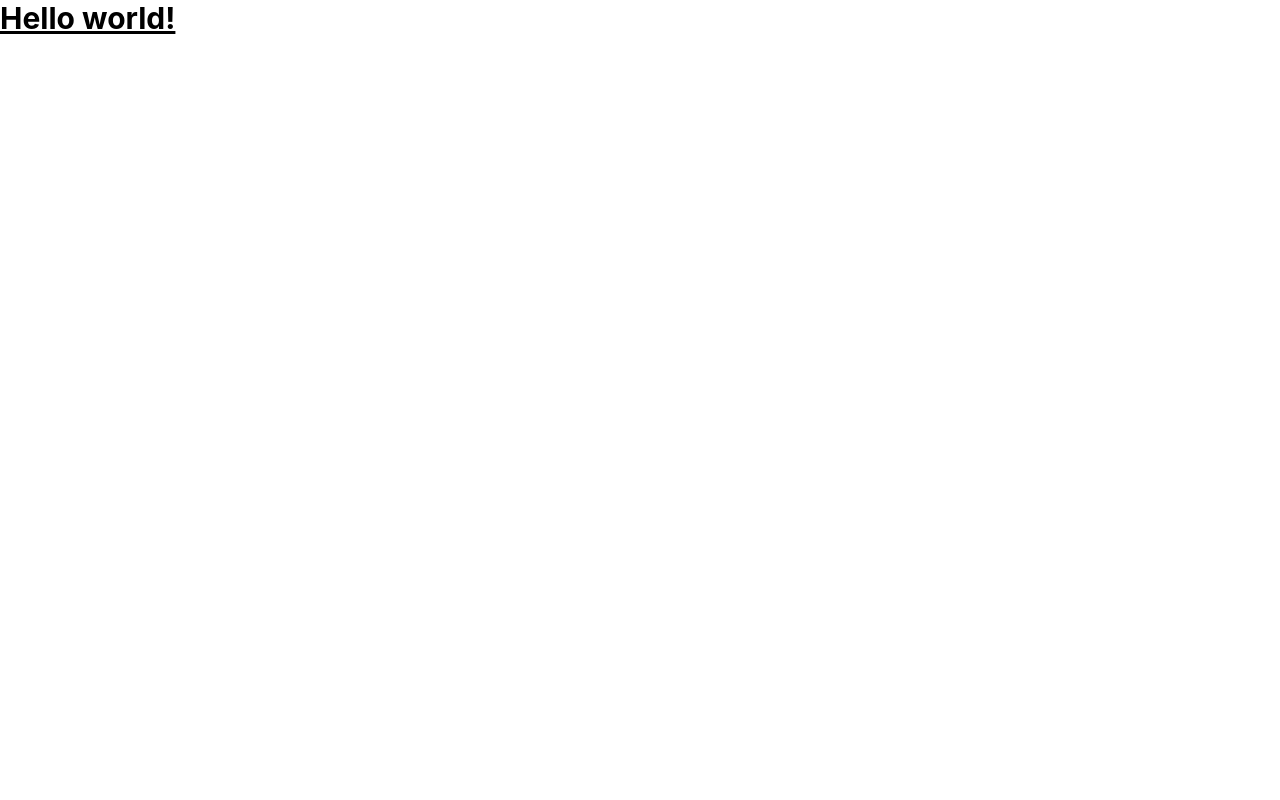
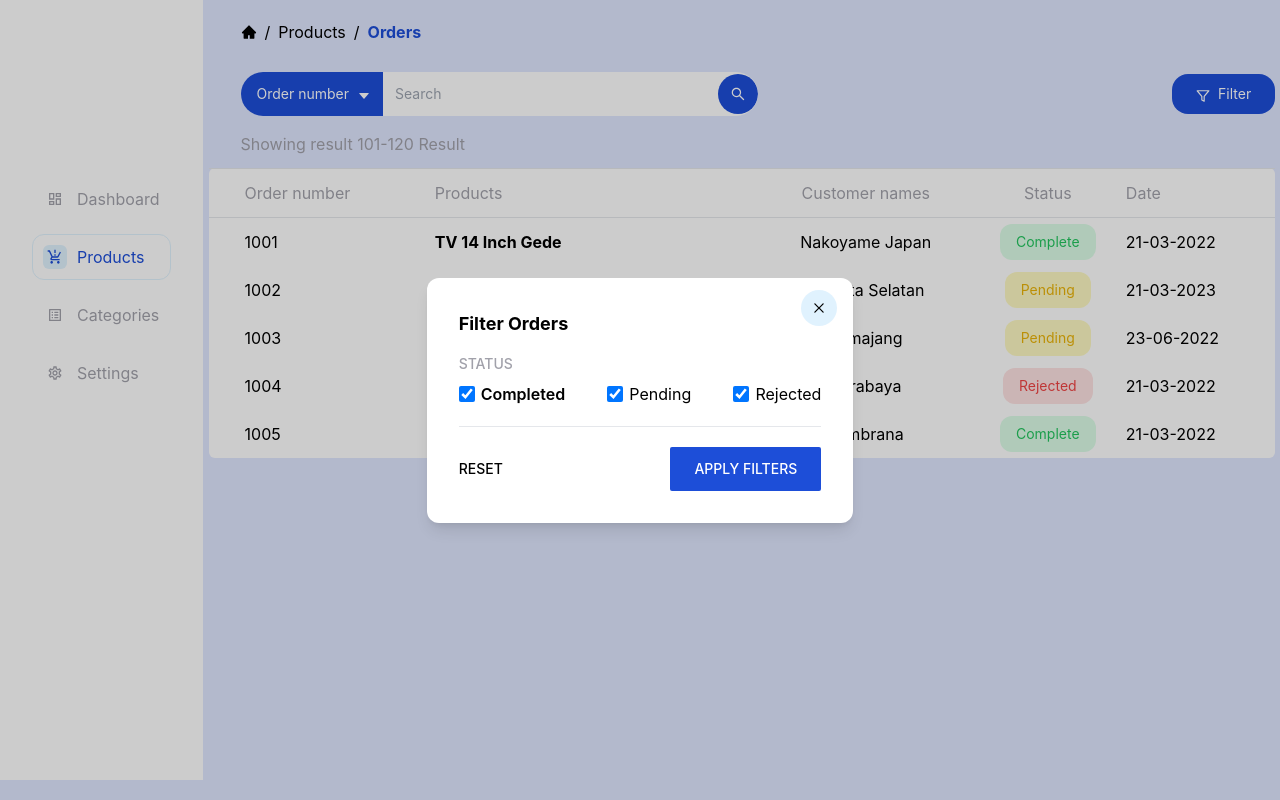
Before and after one commit to ihemebiriegondu/cruise-dashboard, a React (Create React App) app: page / in a window 1280 px wide. Built offline with nearby package versions, Linux system fonts and the light colour scheme; the HTML template or start-up script is replaced by a standard one.

Commit message:
completed the dashboard design

```diff
--- a/package.json
+++ b/package.json
@@ -14,6 +14,7 @@
     "axios": "^1.4.0",
     "react": "^18.2.0",
     "react-dom": "^18.2.0",
+    "react-icons": "^4.10.1",
     "react-scripts": "5.0.1",
     "typescript": "^4.9.5",
     "web-vitals": "^2.1.4"
--- a/src/App.tsx
+++ b/src/App.tsx
@@ -1,12 +1,88 @@
 import React from 'react';
+import SideNav from './components/sideNav';
+import SearchBar from './components/searchBar';
+
+import { FiFilter, FiChevronRight, FiChevronLeft } from 'react-icons/fi'
+import BreadCrumbs from './components/breadCrumbs';
+import FilterModal from './components/filterModal';
 
 function App() {
+
+  const orders = [
+    { id: '1001', product: 'TV 14 Inch Gede', name: 'Nakoyame Japan', status: 'Complete', date: '21-03-2022' },
+    { id: '1002', product: 'Sepeda BMX Shadow Blue', name: 'Jakarta Selatan', status: 'Pending', date: '21-03-2023' },
+    { id: '1003', product: 'TV 14 Inch Gede', name: 'Lumajang', status: 'Pending', date: '23-06-2022' },
+    { id: '1004', product: 'Iphone 11 256 GB TAM', name: 'Surabaya', status: 'Rejected', date: '21-03-2022' },
+    { id: '1005', product: 'Oppo Reno 4', name: 'Jembrana', status: 'Complete', date: '21-03-2022' },
+  ]
+
   return (
-    <div className="App">
-      <h1 className="text-3xl font-bold underline">
-        Hello world!
-      </h1>
-    </div>
+    <main className='bg-indigo-100 flex gap-x-1.5'>
+      {/* side navbar */}
+      <aside className=''>
+        <SideNav />
+      </aside>
+
+      {/*main center div */}
+      <section className='basis-10/12 py-5'>
+        <div className='ps-8'>
+          <BreadCrumbs />
+
+          <div className='flex justify-between items-center mt-7'>
+            <SearchBar />
+
+            <button className='border-none outline-none bg-blue-700 text-white py-2.5 px-6 rounded-2xl text-sm flex items-center'>
+              <FiFilter className='mt-1 me-2' />
+              <p>Filter</p>
+            </button>
+            <FilterModal />
+          </div>
+        </div>
+
+        <table className='table-auto w-full rounded-md bg-white divide-y'>
+          <caption className="caption-top text-start text-zinc-400 mb-3 mt-4 ps-8">Showing result 101-120 Result</caption>
+
+          <thead className=''>
+            <tr className='text-zinc-400'>
+              <th className='py-3 ps-9 text-start font-normal'>Order number</th>
+              <th className='text-start font-normal'>Products</th>
+              <th className='font-normal'>Customer names</th>
+              <th className='font-normal'>Status</th>
+              <th className='text-start font-normal'>Date</th>
+            </tr>
+          </thead>
+
+          <tbody>
+            {
+              orders.map((order) => (
+                <tr>
+                  <td className='py-3 ps-9'>{order.id}</td>
+                  <td className='font-bold'>{order.product}</td>
+                  <td className='text-center'>{order.name}</td>
+                  <td className='text-sm text-center'><button className={` ${order.status === 'Complete' ? 'bg-green-100 text-green-500' : ''}
+                      ${order.status === 'Pending' ? 'bg-yellow-100 text-yellow-500' : ''}
+                      ${order.status === 'Rejected' ? 'bg-red-100 text-red-500' : ''} py-2 px-4 rounded-xl`}>{order.status}</button></td>
+                  <td>{order.date}</td>
+                </tr>
+              ))
+            }
+          </tbody>
+        </table>
+
+
+        {/*footer pagination */}
+        <div className='flex items-center justify-center mt-8 gap-x-6'>
+          <FiChevronLeft className='cursor-pointer text-xl' />
+          <div className='flex items-center gap-x-5 text-zinc-400'>
+            <p className='text-blue-700 font-semibold'>1</p>
+            <p>2</p>
+            <p>3</p>
+            <p>4</p>
+          </div>
+          <FiChevronRight className='cursor-pointer text-xl' />
+        </div>
+      </section>
+    </main>
   );
 }
 
--- /dev/null
+++ b/src/components/breadCrumbs.tsx
@@ -0,0 +1,12 @@
+import React from 'react'
+import { AiFillHome } from 'react-icons/ai'
+
+export default function BreadCrumbs() {
+    return (
+        <div className='flex items-center gap-2'>
+            <AiFillHome /><span>/</span>
+            <p>Products</p><span>/</span>
+            <p className='font-bold text-blue-700'>Orders</p>
+        </div>
+    )
+}
--- /dev/null
+++ b/src/components/filterModal.tsx
@@ -0,0 +1,39 @@
+import React from 'react'
+import { RxCross2 } from 'react-icons/rx'
+
+export default function FilterModal() {
+    return (
+        <div className='absolute z-40 bg-black/20 top-0 bottom-0 left-0 right-0'>
+            <div className='flex flex-col justify-center h-full'>
+                <form className='bg-white w-1/3 mx-auto p-8 rounded-xl shadow-lg relative'>
+                    <div className='absolute right-4 top-3 p-2.5 rounded-full bg-sky-100 cursor-pointer'><RxCross2 /></div>
+                    <h2 className='font-bold text-lg mb-4'>Filter Orders</h2>
+                    <div>
+                        <p className='uppercase text-sm font-medium mb-2 text-zinc-400'>Status</p>
+                        <div className='flex justify-between'>
+                            <div className='flex items-stretch'>
+                                <input type="checkbox" checked name="status" id="complete" className='me-1.5 w-4' />
+                                <label htmlFor="complete" className='font-semibold'>Completed</label>
+                            </div>
+
+                            <div className='flex items-stretch'>
+                                <input type="checkbox" checked name="status" id="pending" className='me-1.5 w-4' />
+                                <label htmlFor="pending">Pending</label>
+                            </div>
+
+                            <div className='flex items-stretch'>
+                                <input type="checkbox" checked name="status" id="rejected" className='me-1.5 w-4' />
+                                <label htmlFor="rejected">Rejected</label>
+                            </div>
+                        </div>
+                    </div>
+                    <hr className='my-5' />
+                    <div className='flex justify-between items-center font-medium text-sm'>
+                        <button type='button' className='uppercase'>Reset</button>
+                        <button type='submit' className='bg-blue-700 text-white py-3 px-6 rounded-sm uppercase'>Apply Filters</button>
+                    </div>
+                </form>
+            </div>
+        </div>
+    )
+}
--- /dev/null
+++ b/src/components/searchBar.tsx
@@ -0,0 +1,15 @@
+import React from 'react'
+import { AiOutlineSearch, AiFillCaretDown } from 'react-icons/ai'
+
+export default function SearchBar() {
+    return (
+        <div className='bg-white w-1/2 rounded-full overflow-hidden flex items-center'>
+            <div className='flex-none flex items-center text-sm ps-4 pe-3 bg-blue-700 py-3 text-white cursor-pointer'>
+                <p className='me-2'>Order number</p>
+                <AiFillCaretDown className='mt-1' />
+            </div>
+            <input type="text" name="searchInput" id="searchInput" placeholder='Search' className='grow border-none outline-none px-3 text-sm' />
+            <div className='flex-none p-3 rounded-full text-white bg-blue-700 cursor-pointer'><AiOutlineSearch className='text-base' /></div>
+        </div>
+    )
+}
--- /dev/null
+++ b/src/components/sideNav.tsx
@@ -0,0 +1,27 @@
+import React from 'react'
+import { MdOutlineDashboard, MdOutlineProductionQuantityLimits, MdOutlineListAlt, MdOutlineSettings } from 'react-icons/md'
+
+export default function SideNav() {
+    return (
+        <nav className='bg-white pt-44 pb-96 px-8'>
+            <ul className='flex flex-col gap-y-3'>
+                <li className='p-2.5 rounded-xl border border-white flex items-center gap-x-2.5 text-zinc-400 cursor-pointer'>
+                    <div className='p-1 rounded-md'><MdOutlineDashboard /></div>
+                    <p>Dashboard</p>
+                </li>
+                <li className='p-2.5 rounded-xl border border-sky-100 text-blue-700 flex items-center gap-x-2.5 cursor-pointer'>
+                    <div className='p-1 rounded-md bg-sky-100'><MdOutlineProductionQuantityLimits /></div>
+                    <p>Products</p>
+                </li>
+                <li className='p-2.5 rounded-xl border border-white flex items-center gap-x-2.5 text-zinc-400 cursor-pointer'>
+                    <div className='p-1 rounded-md'><MdOutlineListAlt /></div>
+                    <p>Categories</p>
+                </li>
+                <li className='p-2.5 rounded-xl border border-white flex items-center gap-x-2.5 text-zinc-400 cursor-pointer'>
+                    <div className='p-1 rounded-md'><MdOutlineSettings /></div>
+                    <p>Settings</p>
+                </li>
+            </ul>
+        </nav>
+    )
+}
--- a/src/index.css
+++ b/src/index.css
@@ -9,6 +9,7 @@ body {
     sans-serif;
   -webkit-font-smoothing: antialiased;
   -moz-osx-font-smoothing: grayscale;
+  background-color: rgb(224 231 255);
 }
 
 code {
```
Also changed, not shown: 1 other file (tests, documents, lock files or other folders).
